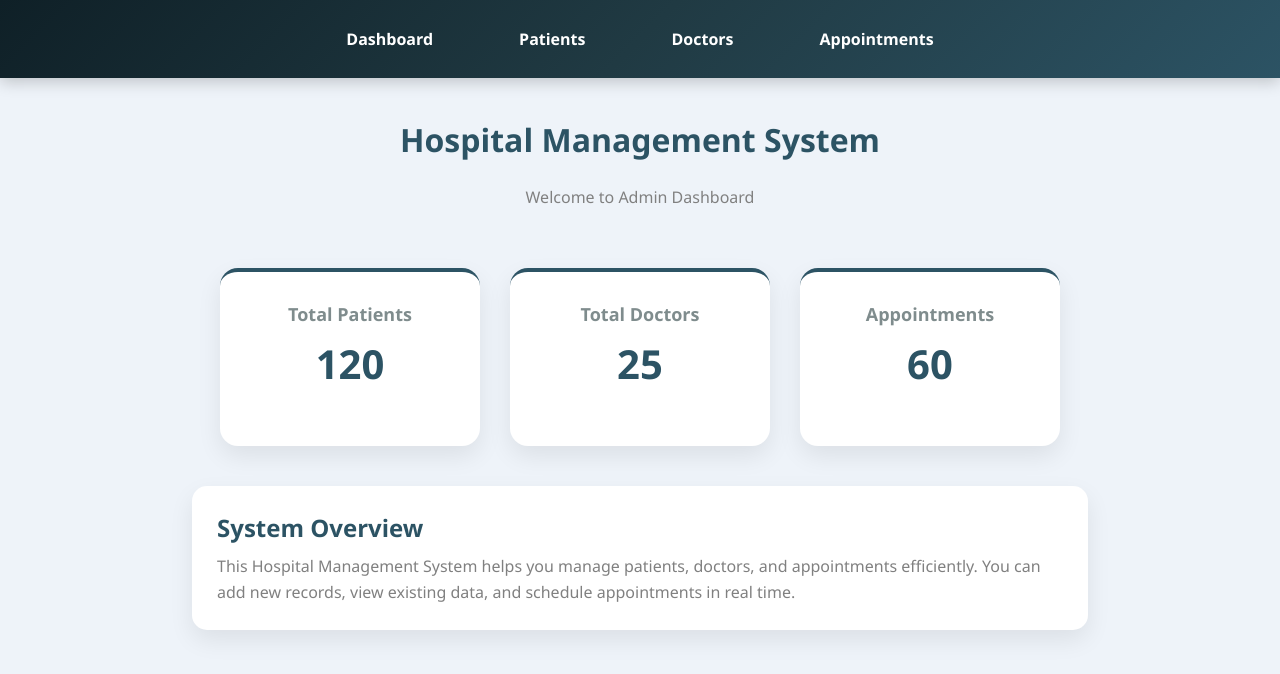
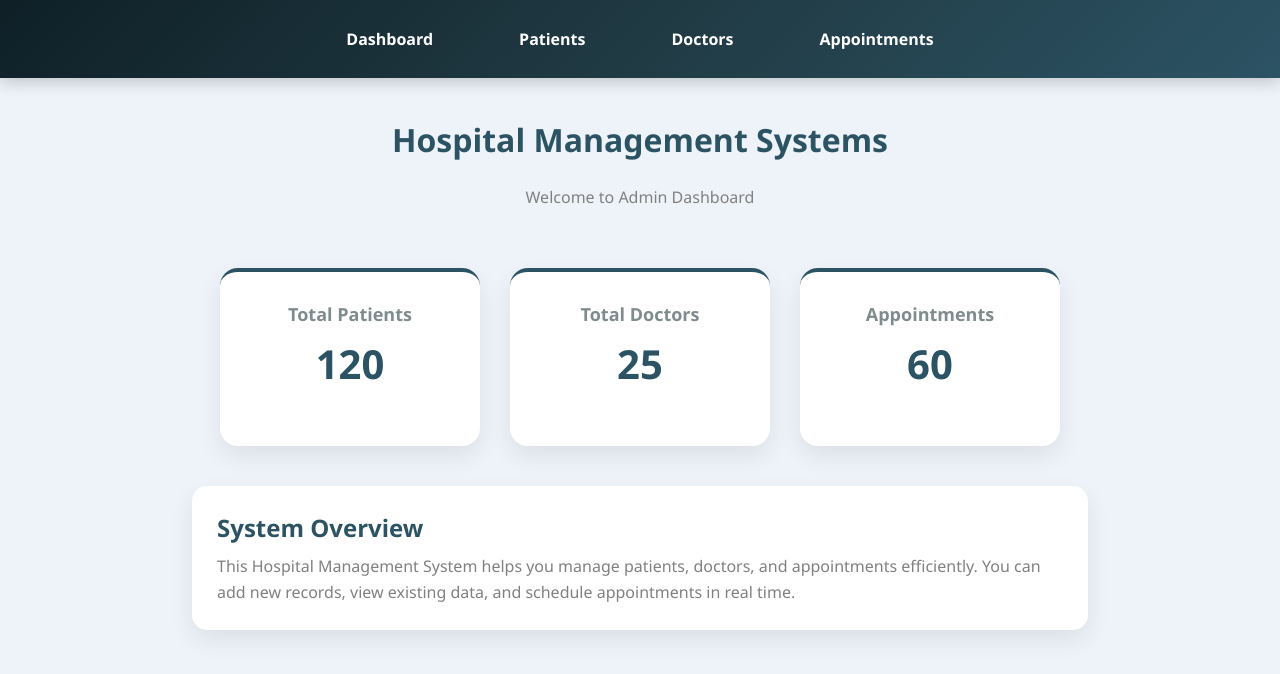
Before and after one commit to ayazahmedkhann02/Hospital-web, a website: page frontend/dashboard.html in a window 1280 px wide. Drawn offline with Linux system fonts and the light colour scheme.

Commit message:
frontend app.jss

```diff
--- a/frontend/dashboard.html
+++ b/frontend/dashboard.html
@@ -18,7 +18,7 @@
 
   <!-- HEADER -->
   <div style="text-align:center;margin-top:40px;">
-    <h1 style="font-size:32px;color:#2c5364;">Hospital Management System</h1>
+    <h1 style="font-size:32px;color:#2c5364;">Hospital Management Systems</h1>
     <p style="color:gray;margin-top:5px;">Welcome to Admin Dashboard</p>
   </div>
 
```
